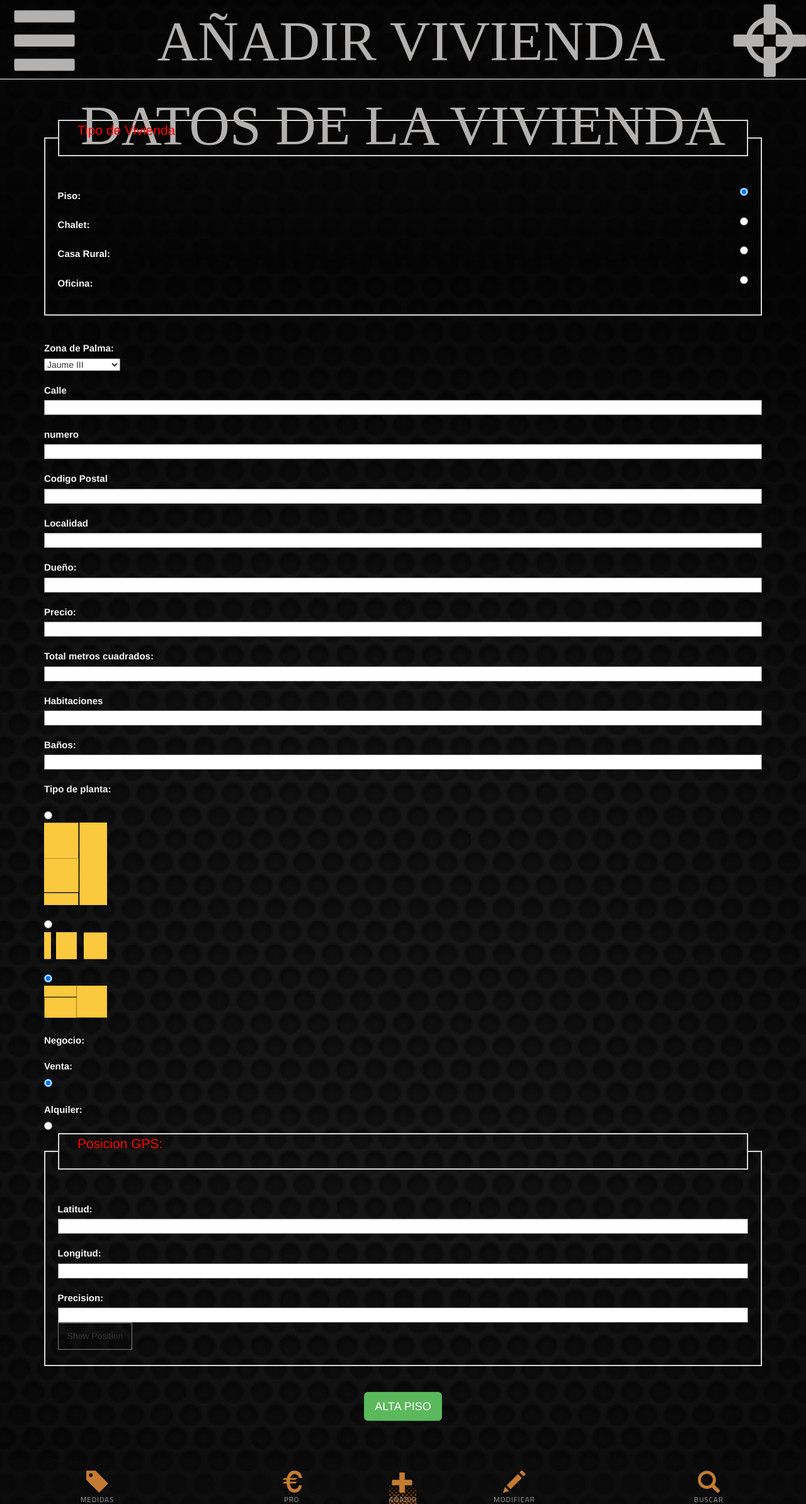
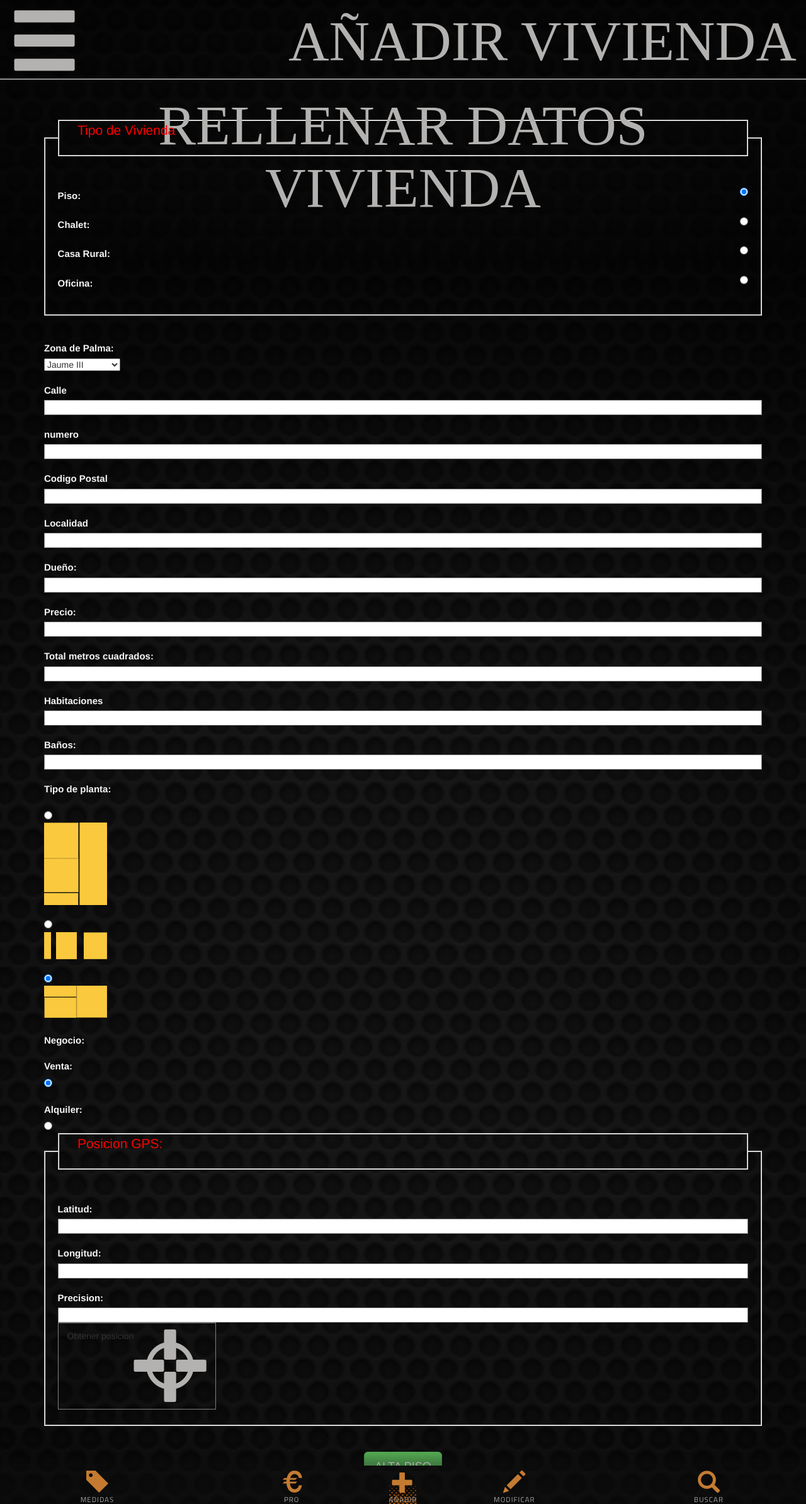
Before and after one commit to sosan/inmobiliaria, a Flask app: page /profile/alta in a window 1280 px wide. Shown: the whole page at 63% size. Run offline with Flask 2, Linux system fonts and the light colour scheme; some libraries are stand-ins or nearby versions; some web fonts are replaced.

Commit message:
fixed gps

```diff
--- a/templates/alta_piso.html
+++ b/templates/alta_piso.html
@@ -17,7 +17,7 @@
 
     <form action="{{url_for("recibir_alta_piso") }}" method="POST">
         <div class="row ">
-            <h1 class="titulo">DATOS DE LA VIVIENDA</h1>
+            <h1 class="titulo">RELLENAR DATOS VIVIENDA</h1>
         </div>
         <input type="hidden" name="usuario" value="{{ session["usuario"] }}">
 
@@ -220,8 +220,11 @@
                             <input type="text" id="precision" name="precision" value="">
                         {% endif %}
 
-                <div id="result"></div>
-                <button type="button" onclick="showPosition();">Show Position</button>
+{#                <div id="result"></div>#}
+                <button type="button" onclick="showPosition();">Obtener posicion
+                    <span class="col-xs-12 glyphicon glyphicon-screenshot pull-right glyphicon_font paderecha col-xs-12_fix_padding"></span>
+
+                </button>
 
 
                 </div>
@@ -232,12 +235,7 @@
         <br>
 
     <div class="container-fluid  text-center">
-{#        <a href="{{ url_for("menu_admin") }}" class="pull-left"><button class="btn btn-danger" type="button">HOME</button></a>#}
-
-
         <button type="submit" class="btn btn-success btn-lg">ALTA PISO</button>
-
-
     </div>
     </form>
 </div>
@@ -255,15 +253,8 @@
 
         if(navigator.geolocation)
         {
-            alert("12")
             navigator.geolocation.getCurrentPosition(function(position)
             {
-                var positionInfo = " Latitude: " + position.coords.latitude +
-                    " Longitude: " + position.coords.longitude +
-                    " Precision: " +  position.coords.accuracy + " metros" +
-                    " Elevacion: " + position.coords.altitude;
-
-                document.getElementById("result").value = positionInfo;
                 document.getElementById("latitude_gps").value =  position.coords.latitude.toString();
                 document.getElementById("longitude_gps").value =  position.coords.longitude.toString() ;
                 document.getElementById("precision").value = position.coords.accuracy.toString();
--- a/templates/base_menu_admin.html
+++ b/templates/base_menu_admin.html
@@ -18,7 +18,7 @@ class="fondo_menu_admin"
           </div>
         </div>
         <div class="col-xs-12 paderecha fuente_listado_pisos">{% block titulo %}{% endblock %}</div>
-        <span class="col-xs-12 glyphicon glyphicon-screenshot pull-right glyphicon_font paderecha col-xs-12_fix_padding"></span>
+{#        <span class="col-xs-12 glyphicon glyphicon-screenshot pull-right glyphicon_font paderecha col-xs-12_fix_padding"></span>#}
     </div>
     <div class="row" id="arriba_2">
         <hr class=" linea_listado">
```
